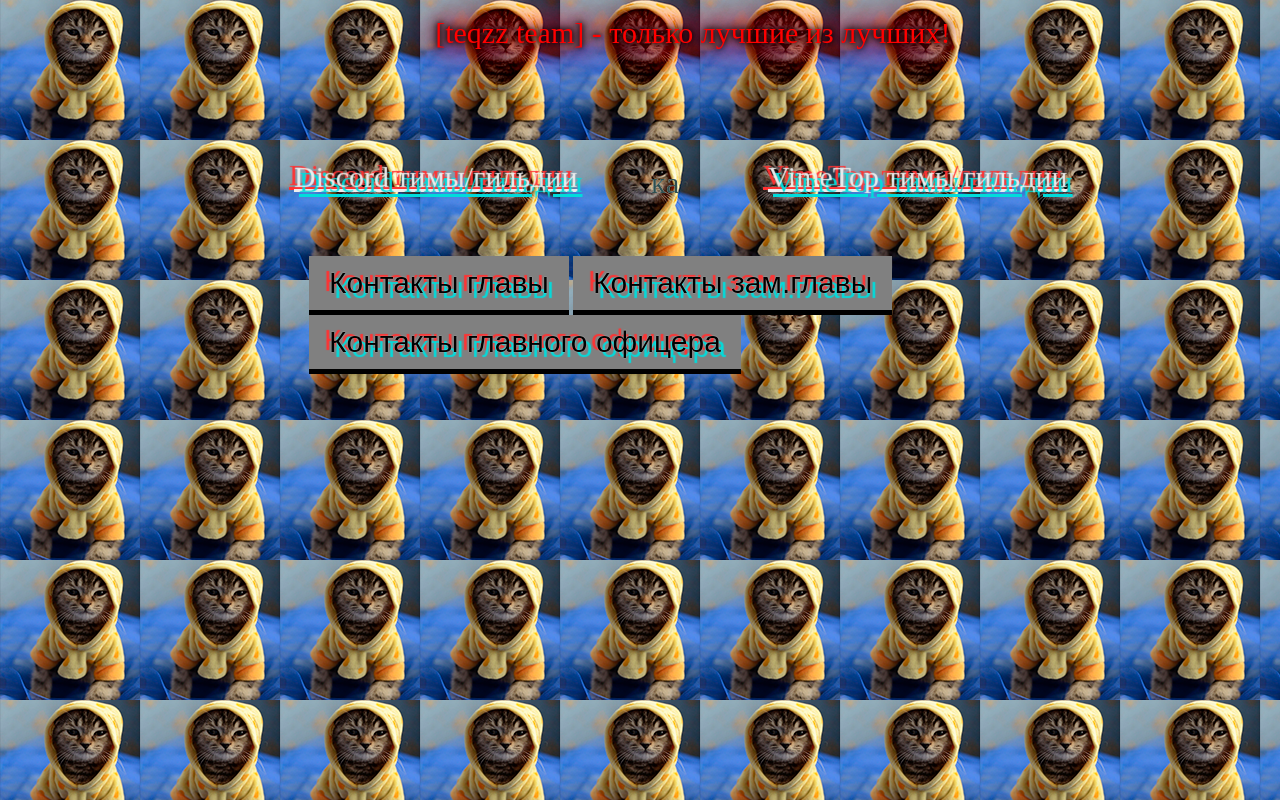
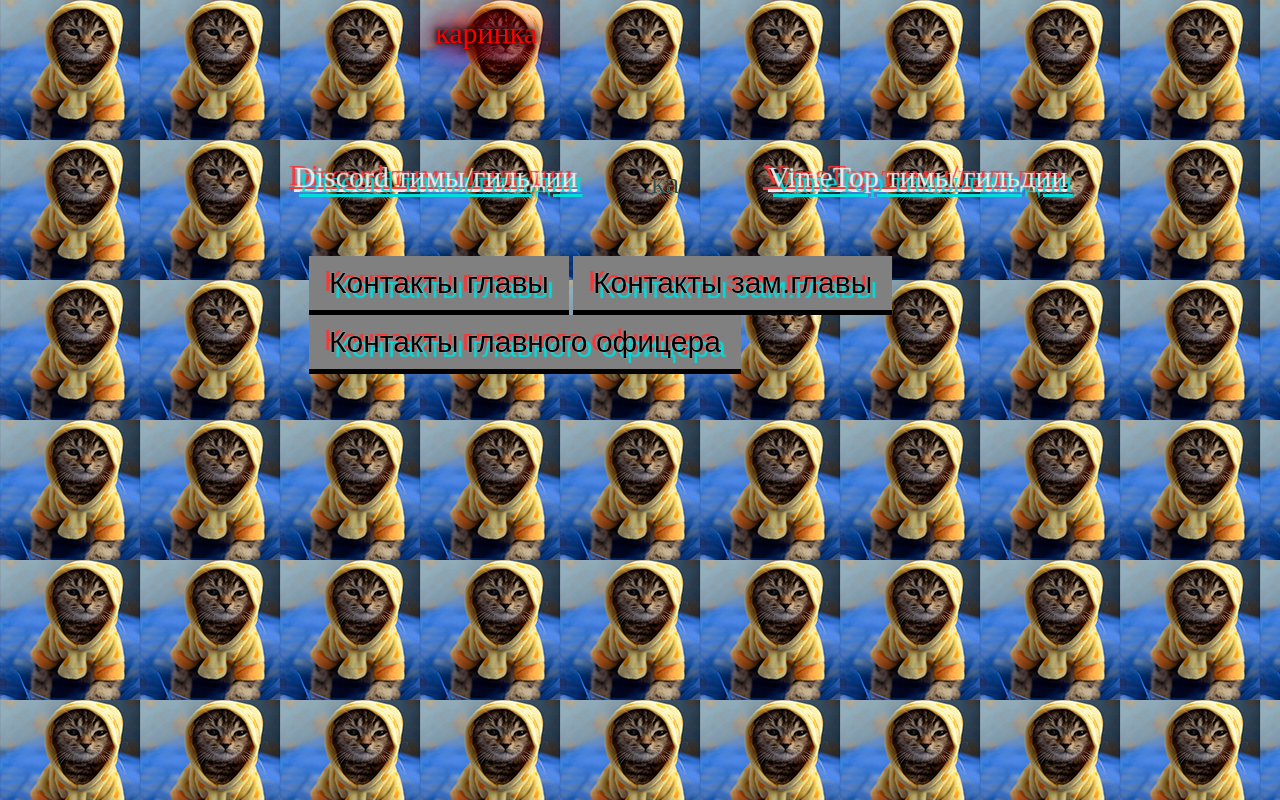
Before and after one commit to tekzinq/teqzzteam, a plain HTML site: page index.html in a window 1280 px wide. Drawn offline with Linux system fonts and the light colour scheme.

Commit message:
Update index.html

```diff
--- a/index.html
+++ b/index.html
@@ -13,7 +13,7 @@
 
 
 	<h>
-		[teqzz team] - только лучшие из лучших!
+		каринка
 	</h>
 
 <a id= "ds" href="https://discord.com/invite/mwCQzj3" target = "_blank">
```
